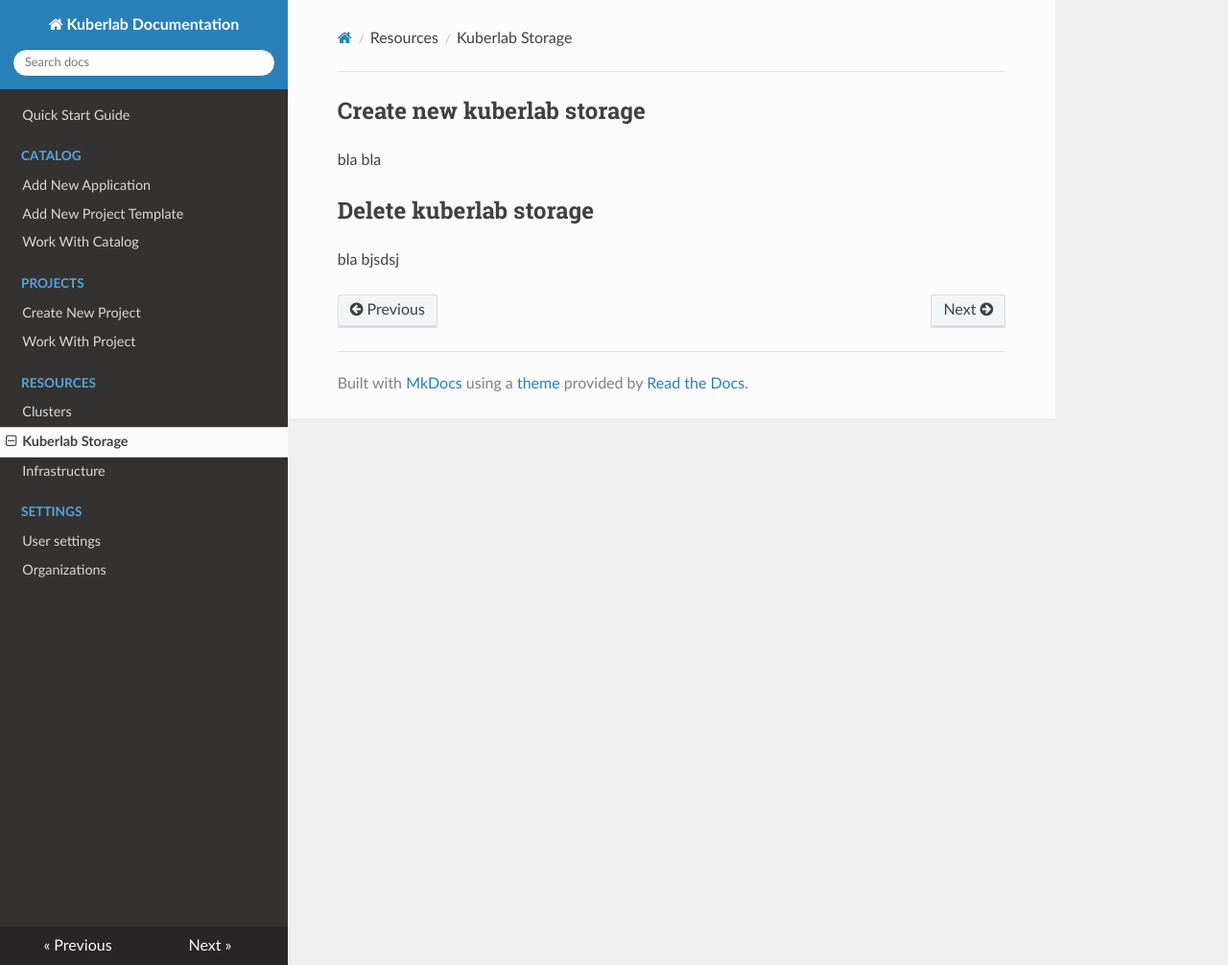
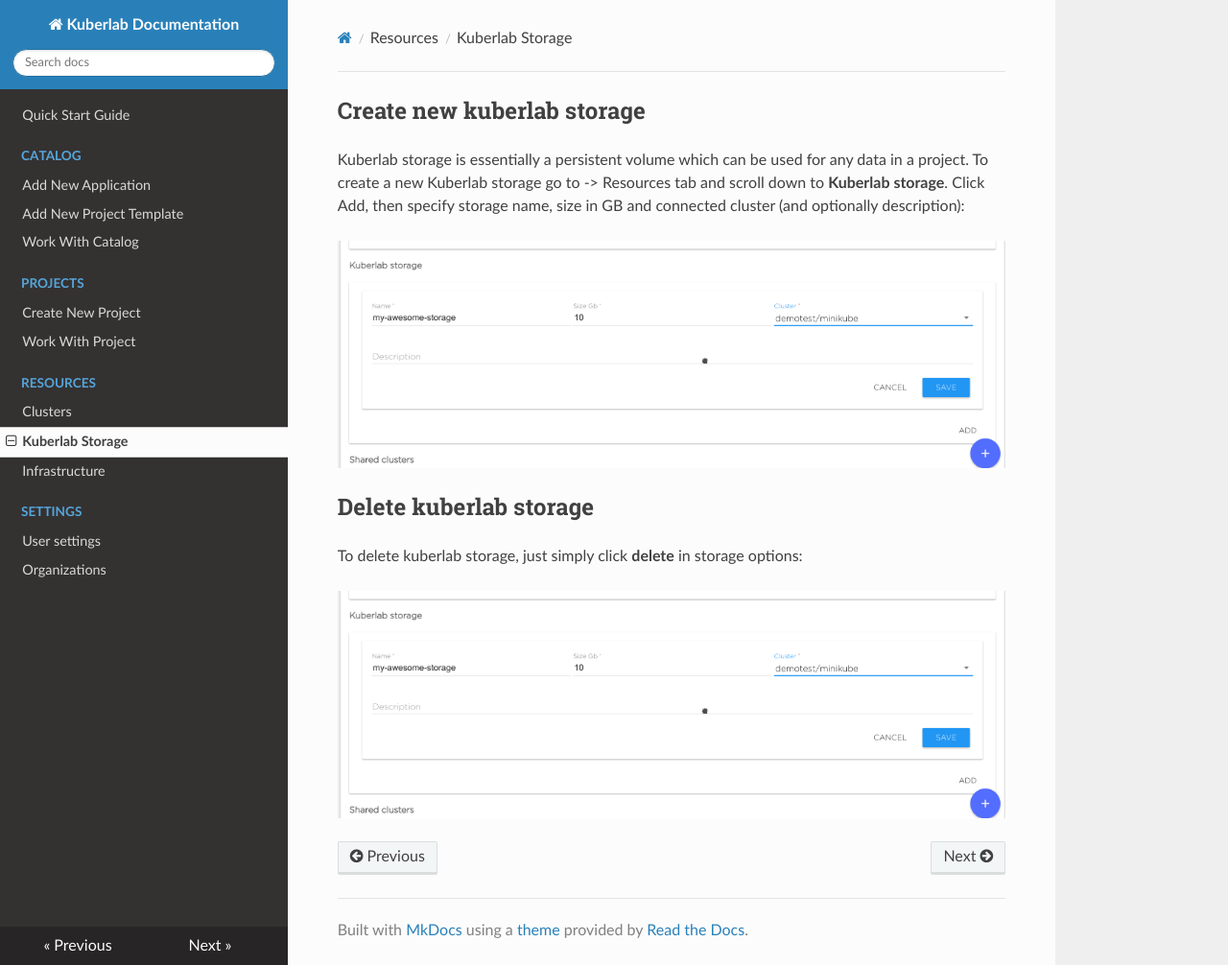
Before and after one commit to kuberlab/docs, an MkDocs documentation site: the page built from docs/Resources/Kuberlab Storage.md, in a window 1280 px wide and 1006 px high. Shown: the whole window at 96% size. Built offline with MkDocs 1.6.1, drawn with Linux system fonts in a browser that asks for light colours; nearby versions of some CDN libraries.

Commit message:
Add kuberlab storage doc

```diff
--- a/docs/Resources/Kuberlab Storage.md
+++ b/docs/Resources/Kuberlab Storage.md
@@ -1,4 +1,13 @@
 ## Create new kuberlab storage
-bla bla
+
+Kuberlab storage is essentially a persistent volume which can be used for any data in a project.
+To create a new Kuberlab storage go to <workspace> -> Resources tab and scroll down to **Kuberlab storage**.
+Click Add, then specify storage name, size in GB and connected cluster (and optionally description):
+
+![](/img/kube-storage/create.png)
+
 ## Delete kuberlab storage
-bla bjsdsj
+
+To delete kuberlab storage, just simply click **delete** in storage options:
+
+![](/img/kube-storage/create.png)
```
Also changed, not shown: docs/img/kube-storage/create.png (added), docs/img/kube-storage/delete.png (added).
